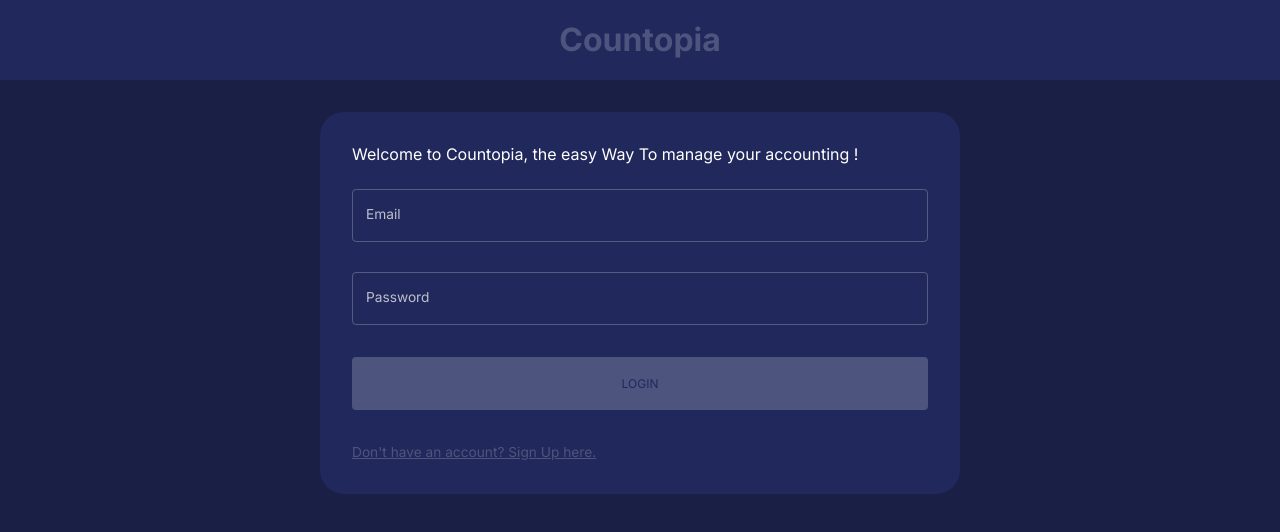
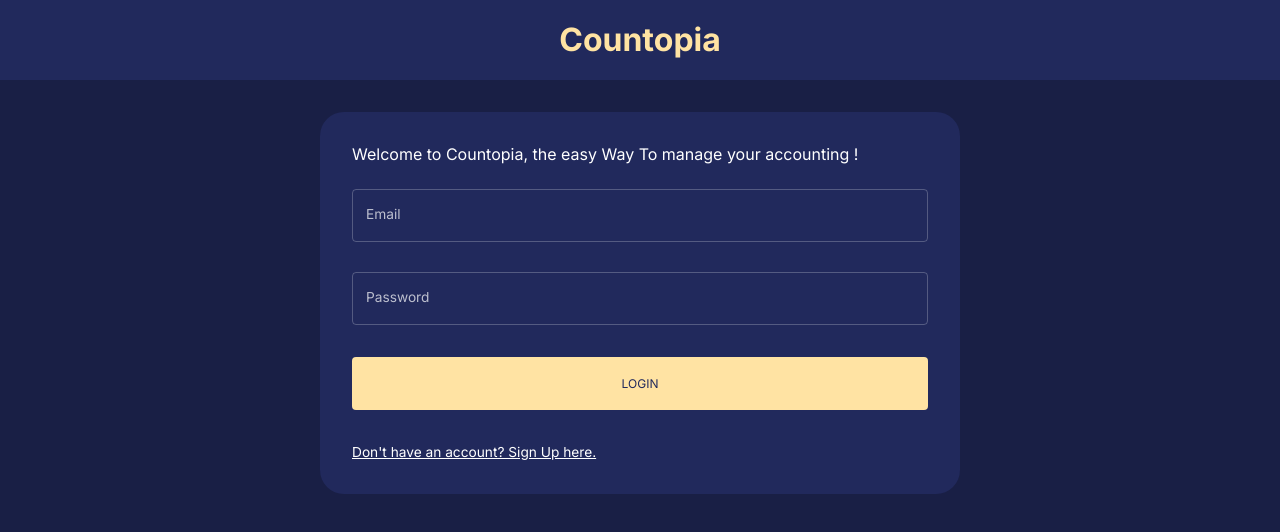
Before and after one commit to HabibBouzaffara/Countopia, a React (Create React App) app in the folder client/: page / in a window 1280 px wide. Shown: the top 532 px of the page. Built offline with nearby package versions, Linux system fonts and the light colour scheme; no server answers.

Commit message:
Login + register + buttons theme

```diff
--- a/client/src/App.js
+++ b/client/src/App.js
@@ -21,7 +21,7 @@ function App() {
             {/* <Route path="/" element={<LoginPage />} /> */}
             <Route path="/" element={<LoginPage />} />
               <Route element={<Layout />}>
-              <Route path="/dashboard" element={ <Dashboard/>} />
+              <Route path="/dashboard" element={isAuth? <Dashboard/>:<Navigate to="/" />} />
               {/* <Route path="/dashboard" element={<Dashboard />} /> */}
              </Route>
           </Routes>
--- a/client/src/index.js
+++ b/client/src/index.js
@@ -31,7 +31,7 @@ const store = configureStore({
     serializableCheck: {
       ignoredActions: [FLUSH, REHYDRATE, PAUSE, PERSIST, PURGE, REGISTER],
     },
-  }),
+  }), //.concat(api.middleware)
 });
 
 
--- a/client/src/scenes/layout/index.jsx
+++ b/client/src/scenes/layout/index.jsx
@@ -9,8 +9,8 @@ import { useGetUserQuery } from "state/api";
 const Layout = () => {
   const isNonMobile = useMediaQuery("(min-width: 600px)");
   const [isSidebarOpen, setIsSidebarOpen] = useState(true); // [isSidebarOpen, setIsSidebarOpen]
-  // const userId = useSelector((state) => state.global.userId);
-  // const { data } = useGetUserQuery(userId);
+  // const {_id,picturePath} = useSelector((state) => state.global.user);
+  // const { data } = useGetUserQuery(_id);
   // console.log("data:", data);
 
   return (
--- a/client/src/scenes/loginPage/Form.jsx
+++ b/client/src/scenes/loginPage/Form.jsx
@@ -64,7 +64,7 @@ const Form = () => {
     formData.append("picturePath", values.picture.name);
 
     const savedUserResponse = await fetch(
-      "http://localhost:3001/auth/register",
+      process.env.REACT_APP_BASE_URL + "/auth/register",
       {
         method: "POST",
         body: formData,
@@ -79,7 +79,7 @@ const Form = () => {
   };
 
   const login = async (values, onSubmitProps) => {
-    const loggedInResponse = await fetch("http://localhost:3001/auth/login", {
+    const loggedInResponse = await fetch(process.env.REACT_APP_BASE_URL + "/auth/login", {
       method: "POST",
       headers: { "Content-Type": "application/json" },
       body: JSON.stringify(values),
@@ -240,9 +240,9 @@ const Form = () => {
               sx={{
                 m: "2rem 0",
                 p: "1rem",
-                backgroundColor: palette.primary.main,
+                backgroundColor: palette.secondary.main,
                 color: palette.background.alt,
-                "&:hover": { color: palette.primary.main },
+                "&:hover": { color: palette.secondary.main, backgroundColor: palette.action.hover },
               }}
             >
               {isLogin ? "LOGIN" : "REGISTER"}
@@ -254,7 +254,7 @@ const Form = () => {
               }}
               sx={{
                 textDecoration: "underline",
-                color: palette.primary.main,
+                color: palette.primary.contrastText,
                 "&:hover": {
                   cursor: "pointer",
                   color: palette.primary.light,
--- a/client/src/scenes/loginPage/index.jsx
+++ b/client/src/scenes/loginPage/index.jsx
@@ -11,7 +11,7 @@ const LoginPage = () => {
         p="1rem 6%"
         textAlign="center"
       >
-        <Typography fontWeight="bold" fontSize="32px" color="primary">
+        <Typography fontWeight="bold" fontSize="32px" color="secondary">
           Countopia
         </Typography>
       </Box>
```
